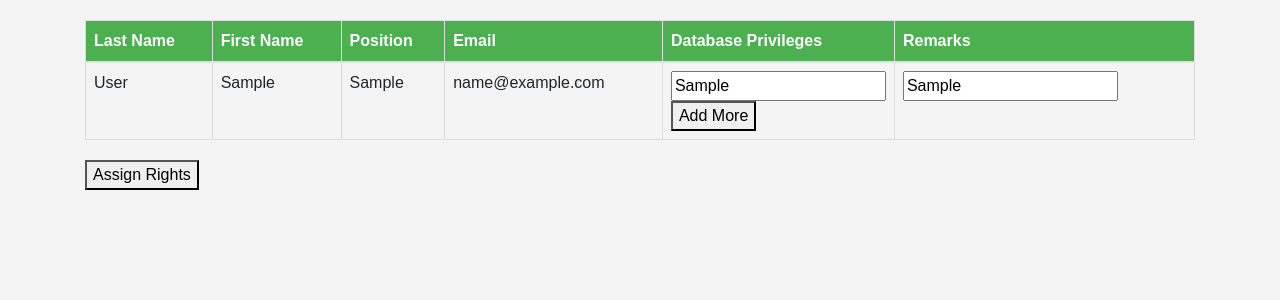
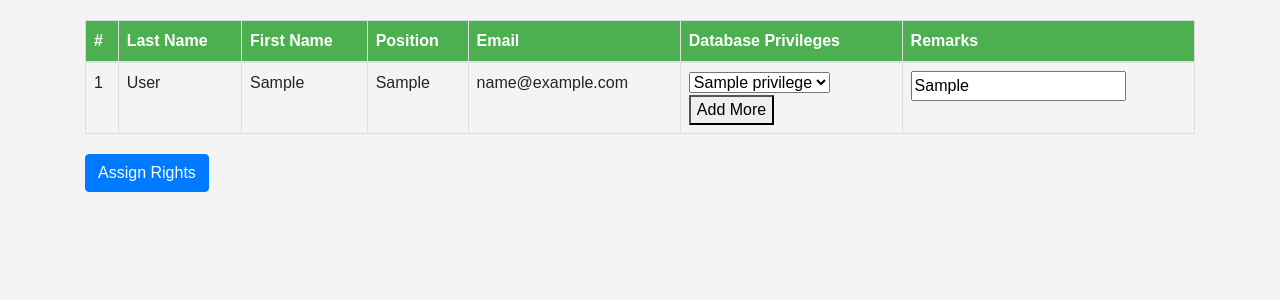
Before and after one commit to jalex0823/adformman, a Flask app: template templates/index.html in a window 1280 px wide. Shown: the top 300 px of the page. Run offline with Flask 3, Linux system fonts and the light colour scheme; tables that the repository leaves empty hold one stand-in row (values such as "Sample post"); the template is opened without the code that fills it: values that come from a table or form of the project are taken from there, most other values are stand-ins (such as "Sample title", 1, 10 or a date in 2020); some libraries are stand-ins or nearby versions.

Commit message:
Update index.html

```diff
--- a/templates/index.html
+++ b/templates/index.html
@@ -46,12 +46,12 @@
     </style>
 </head>
 <body>
-</html>
     <div class="container">
         <form action="/assign-rights" method="post" onsubmit="return validateForm()">
             <table class="table">
                 <thead>
                     <tr>
+                        <th>#</th>
                         <th>Last Name</th>
                         <th>First Name</th>
                         <th>Position</th>
@@ -63,12 +63,17 @@
                 <tbody>
                     {% for person in personnel %}
                     <tr>
+                        <td>{{ loop.index }}</td>
                         <td>{{ person.Last_Name }}</td>
                         <td>{{ person.First_Name }}</td>
                         <td>{{ person.Position }}</td>
                         <td>{{ person.Email }}</td>
                                     <td class="privileges">
-                            <input type="text" name="privileges_{{ person.Last_Name }}" value="{{ person.Database_Privileges }}">
+                                        <select name="privileges_{{ person.Last_Name }}">
+                                            {% for privilege in assumed_database_access %}
+                                            <option value="{{ privilege }}">{{ privilege }}</option>
+                                            {% endfor %}
+                                        </select>
                                         <button type="button" onclick="appendPrivilegesToRemarks('{{ person.Last_Name }}')">Add More</button>
                                     </td>
                                     <td class="remarks"><input type="text" name="remarks_{{ person.Last_Name }}" value="{{ person.Remarks }}"></td>
@@ -76,36 +81,29 @@
                                 {% endfor %}
                             </tbody>
                         </table>
-            <button class="button" type="submit">Assign Rights</button>
+            <button type="submit" class="btn btn-primary">Assign Rights</button>
         </form>
     </div>
     <script>
-        function validateForm() {
-            // Get all privilege inputs
-            var privilegeInputs = document.querySelectorAll('input[name^="privileges_"]');
-
-            // Check if any privilege field is empty
-            for (var i = 0; i < privilegeInputs.length; i++) {
-                if (privilegeInputs[i].value == "") {
-                    alert("Please assign a privilege to every person.");
-                    return false;
-                }
-            }
-
-            return true;
-        }
-
         function appendPrivilegesToRemarks(lastName) {
-            // Get the privileges and remarks fields
-            var privilegesField = document.querySelector('input[name="privileges_' + lastName + '"]');
+            // Get the privileges dropdown and remarks field
+            var privilegesDropdown = document.querySelector('select[name="privileges_' + lastName + '"]');
             var remarksField = document.querySelector('input[name="remarks_' + lastName + '"]');
 
-            // Append the privileges to the remarks
-            var newRemarks = remarksField.value + ' ' + privilegesField.value;
+            // Get the selected privilege
+            var selectedPrivilege = privilegesDropdown.options[privilegesDropdown.selectedIndex].value;
+
+            // Append the selected privilege to the remarks
+            var newRemarks = remarksField.value + ' ' + selectedPrivilege;
 
             // Update the remarks field with the new value
             remarksField.value = newRemarks;
         }
+
+        function validateForm() {
+            // Add form validation code here
+            return true;
+        }
     </script>
 </body>
 </html>
```
Lines whose indentation alone changed are shown as unchanged.
